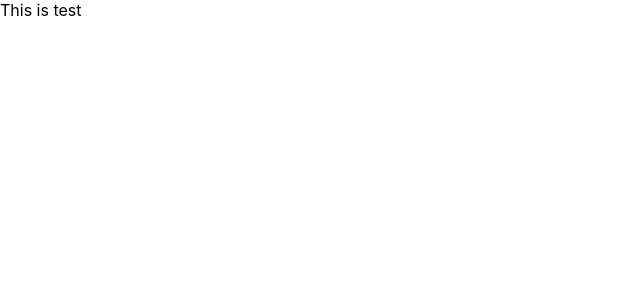
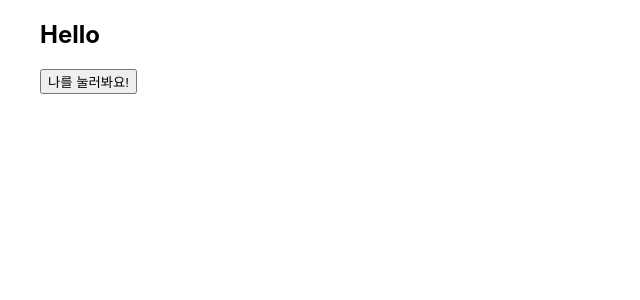
Before and after one commit to ttap112/-reactStudy, a React (Create React App) app: page / in a window 1280 px wide. Shown: the top 300 px of the page, without its empty margins (0-640 px from the left). Built offline with nearby package versions, Linux system fonts and the light colour scheme.

Commit message:
Creating and nesting components

```diff
--- /dev/null
+++ b/src/App.css
@@ -0,0 +1,3 @@
+* {
+    margin: 10px;
+}
--- a/src/App.js
+++ b/src/App.js
@@ -1,9 +1,17 @@
 import React from 'react'
+import "../src/App.css"
 
-function App() {
+function Button() {
   return (
-    <div>This is test</div>
+    <button>나를 눌러봐요!</button>
   )
 }
 
-export default App
+export default function App() {
+  return (
+    <div>
+      <h2>Hello</h2>
+      <Button/>
+    </div>
+  )
+}
```
